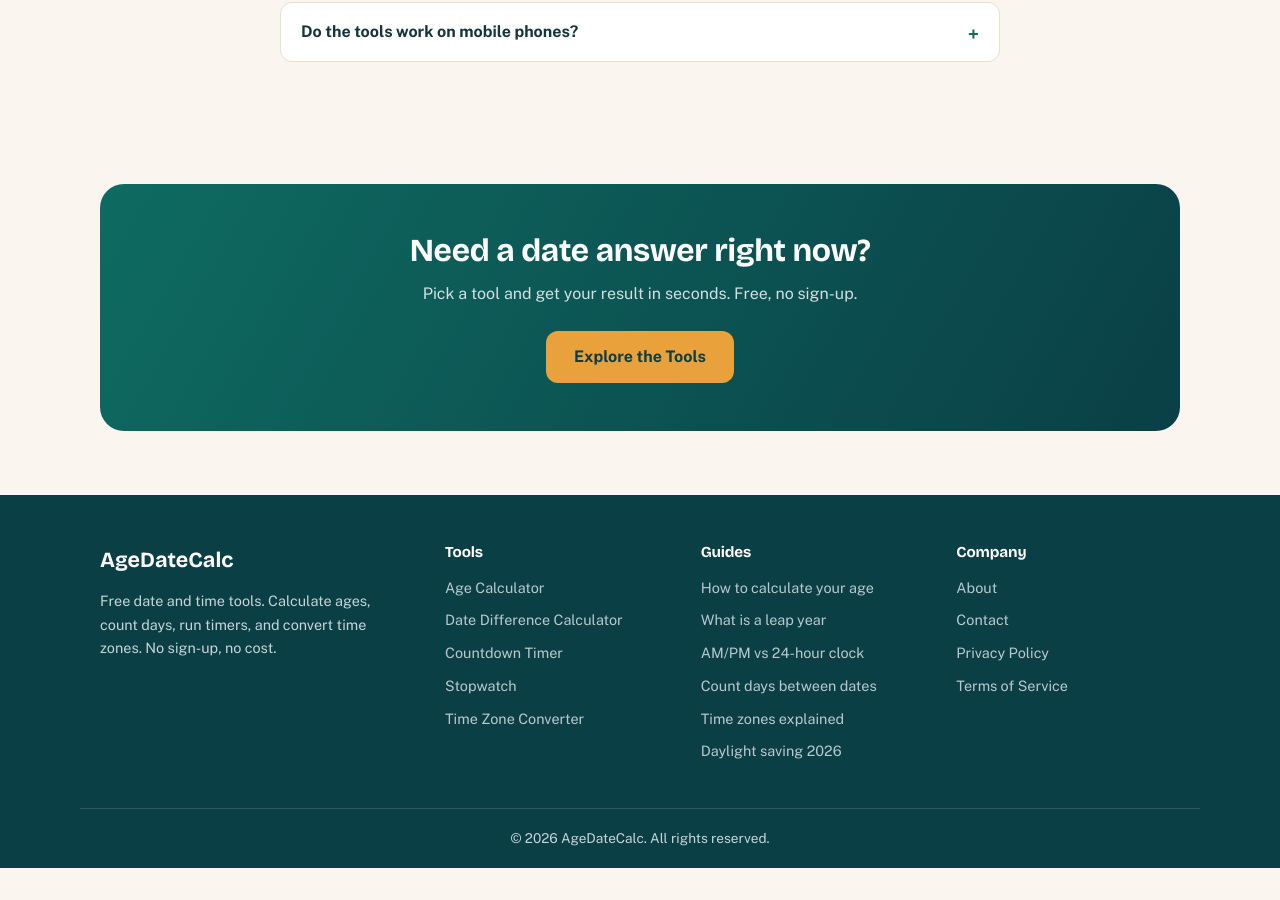
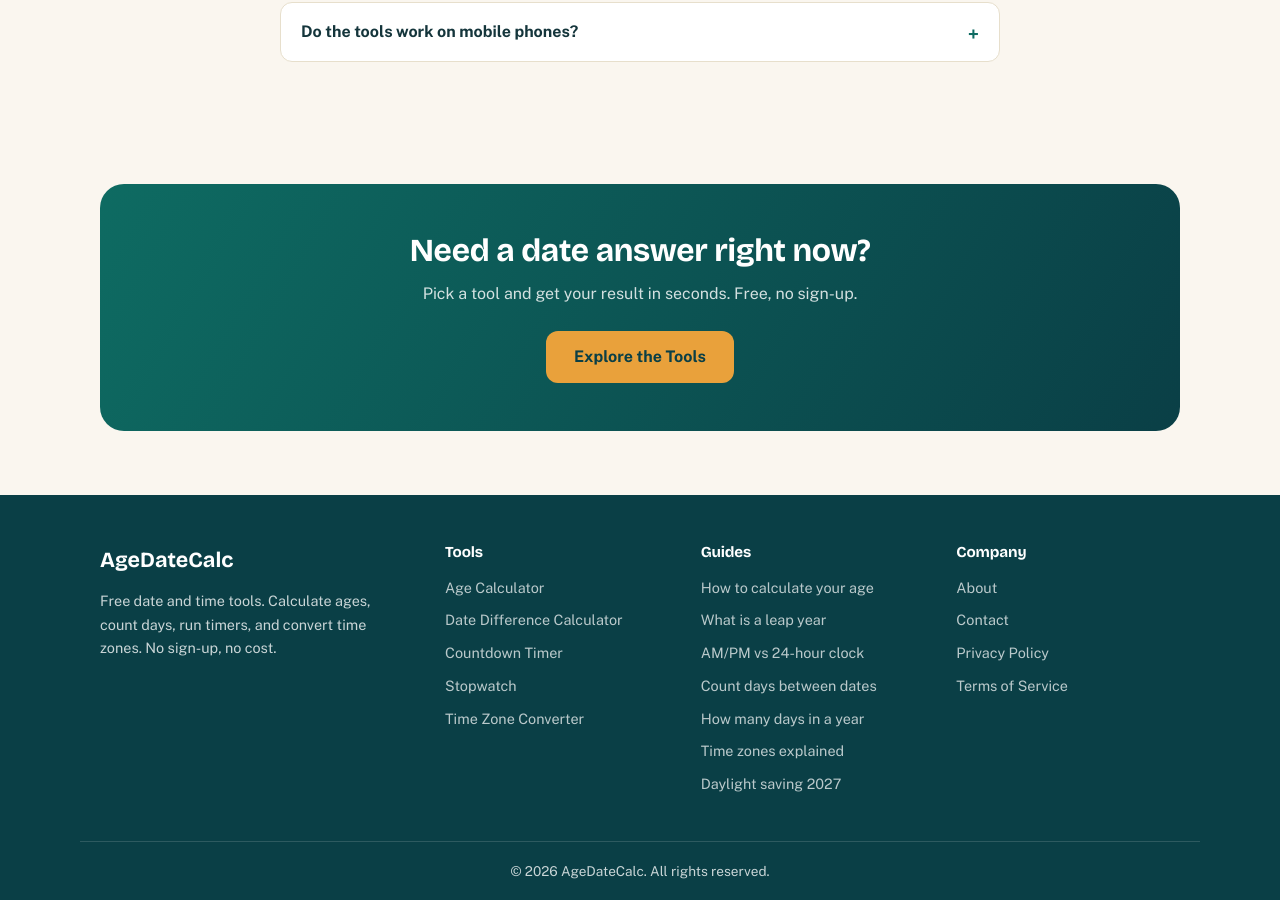
Before and after one commit to zaidmeo09-dhangal/agedatecalc, a Jekyll site: the page built from index.md, in a window 1280 px wide and 900 px high, scrolled down 2977 px. Built offline with Jekyll 4.4.1, drawn with Linux system fonts in a browser that asks for light colours; before the commit the page ends 3845 px from its top, so only the background shows below that.

Commit message:
SEO audit fixes: broken links, titles, DST 2027, schema, og:image

```diff
--- a/_includes/footer.html
+++ b/_includes/footer.html
@@ -18,8 +18,9 @@
       <a href="{{ '/blog/what-is-a-leap-year/' | relative_url }}">What is a leap year</a>
       <a href="{{ '/blog/am-pm-vs-24-hour-clock/' | relative_url }}">AM/PM vs 24-hour clock</a>
       <a href="{{ '/blog/how-to-count-days-between-dates/' | relative_url }}">Count days between dates</a>
+      <a href="{{ '/blog/how-many-days-in-a-year/' | relative_url }}">How many days in a year</a>
       <a href="{{ '/blog/time-zones-explained/' | relative_url }}">Time zones explained</a>
-      <a href="{{ '/blog/when-does-daylight-saving-time-end-2026/' | relative_url }}">Daylight saving 2026</a>
+      <a href="{{ '/blog/when-does-daylight-saving-time-end-2026/' | relative_url }}">Daylight saving 2027</a>
     </div>
     <div class="footer-col">
       <h4>Company</h4>
```
